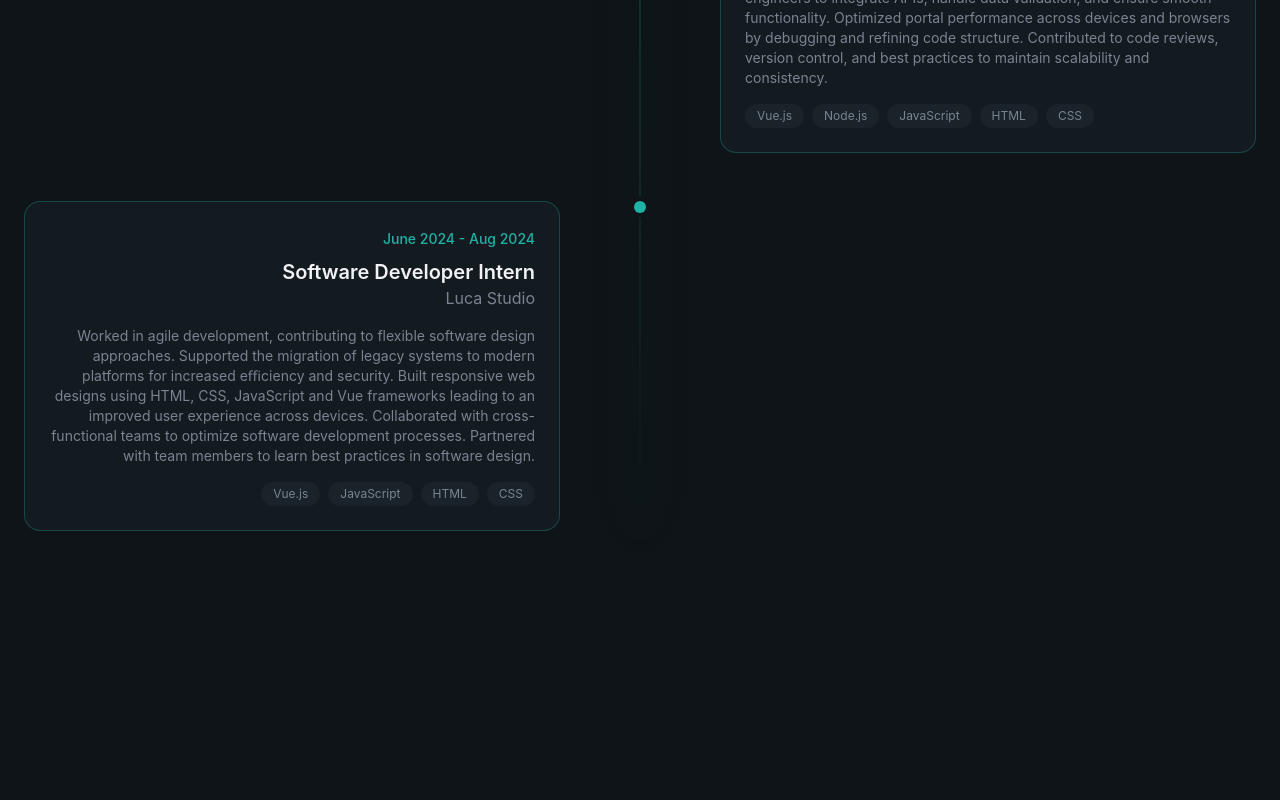
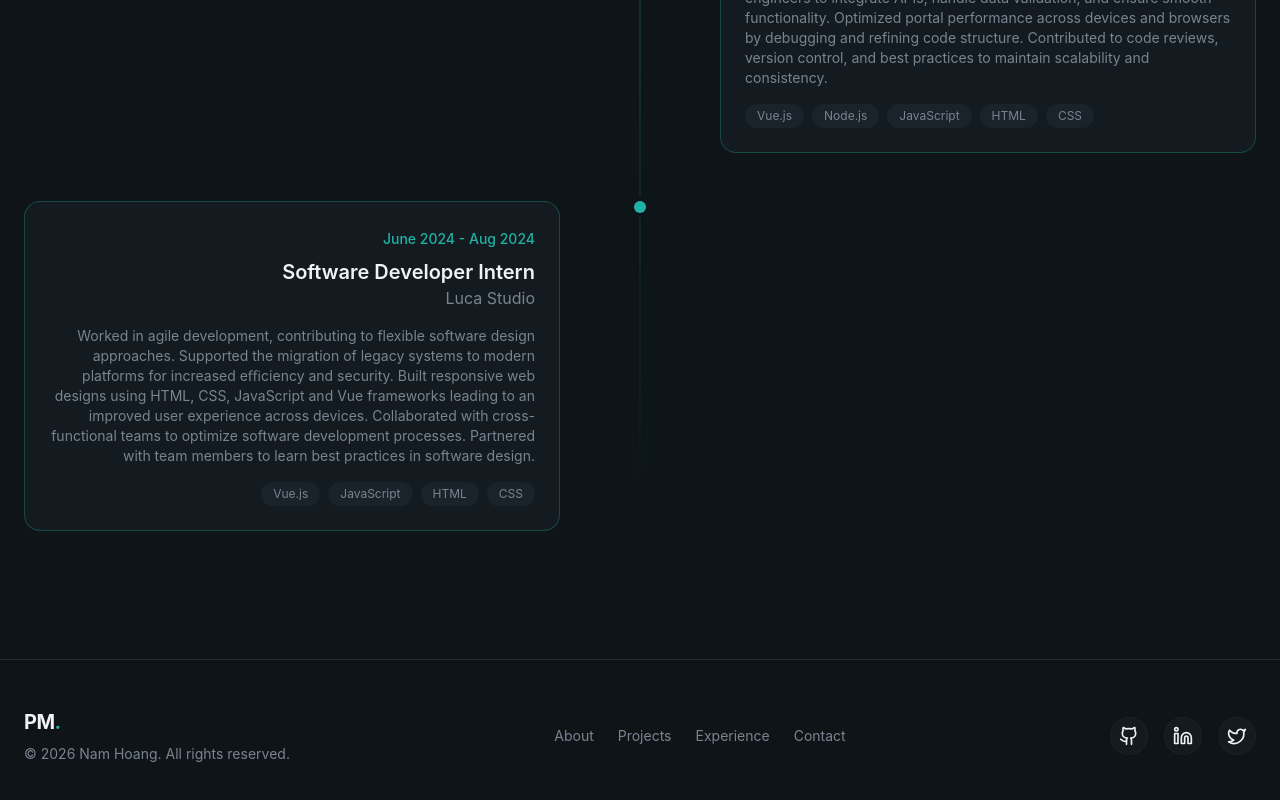
Before and after one commit to NamHoang211205/personal_portfolio, a React app: page / in a window 1280 px wide. Shown: the part 7272-8072 px from the top of the page. Before the commit the page ends 7931 px from the top, so only its background shows below. Built offline with nearby package versions, Linux system fonts and the light colour scheme; the HTML template or start-up script is replaced by a standard one.

Commit message:
feat:fixing gitignore

```diff
--- a/src/App.jsx
+++ b/src/App.jsx
@@ -6,6 +6,7 @@ import {Project} from '@/sections/Project'
 import {Contact} from '@/sections/Contact'
 import {Testimonials} from '@/sections/Testimonials'
 import {Experience} from '@/sections/Experience'
+import {Footer} from '@/layout/Footer'
 function App() {
 
   return (
@@ -19,6 +20,7 @@ function App() {
       <Testimonials />
       <Experience />
     </main>
+    <Footer />
    </div>
   )
 }
```
Also changed, not shown: 2 other files (tests, documents, lock files or other folders).
